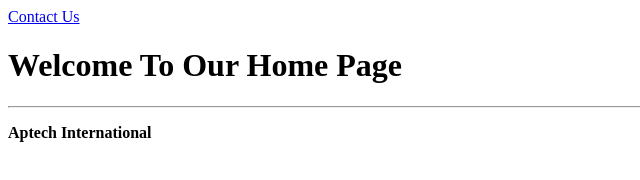
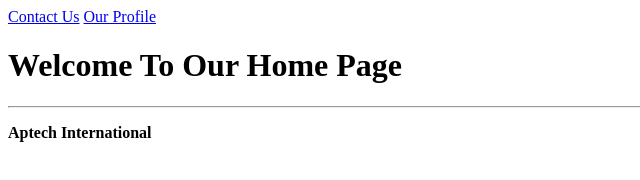
Before and after one commit to Triple-D-King/frontend, a plain HTML site: page index.html in a window 1280 px wide. Shown: the full height of the page, 0-640 px from the left. Drawn offline with Linux system fonts and the light colour scheme.

Commit message:
Added profile.html link to our home page.

```diff
--- a/index.html
+++ b/index.html
@@ -5,6 +5,7 @@
 	</head>
 	<body>
 		<a href="contact.html">Contact Us</a>
+		<a href="profile.html">Our Profile</a>
 		<h1>Welcome To Our Home Page</h1>
 		<hr>
 		<p><b>Aptech International</b></p>
```
